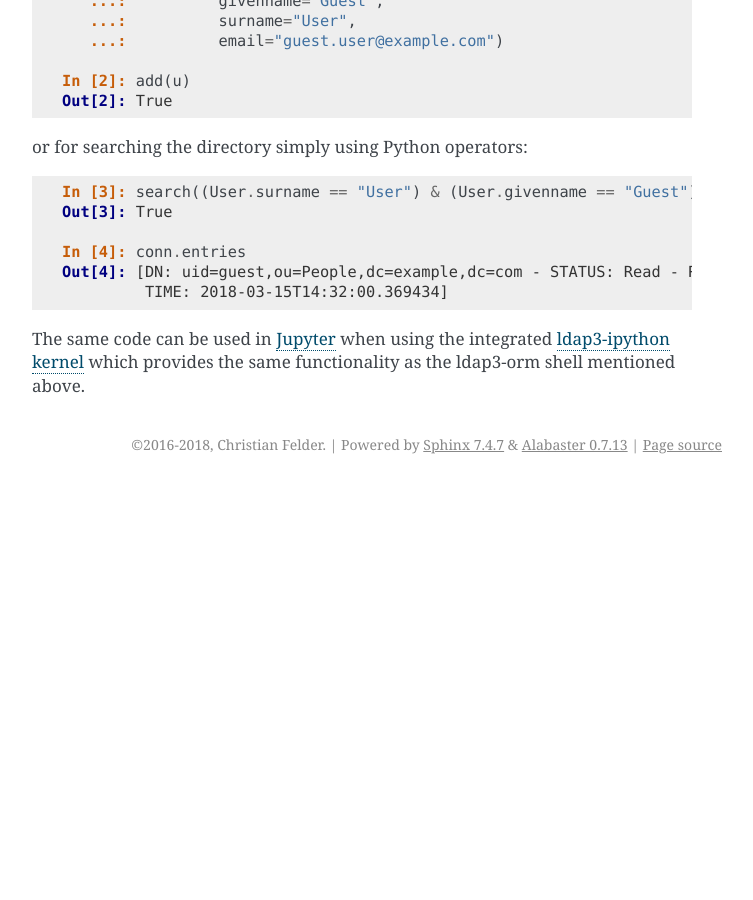
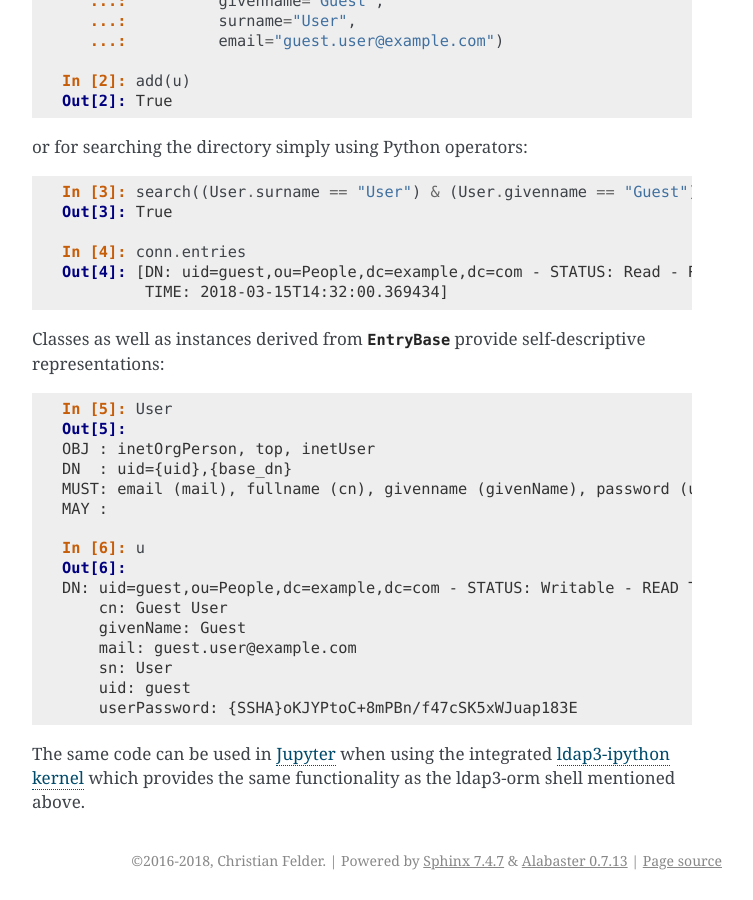
Before and after one commit to cfelder/ldap3-orm, a Sphinx documentation site: the page built from doc/examples/user.rst, in a window 1280 px wide and 900 px high, scrolled down 1461 px. Shown: the whole window, without its empty margins (388-1141 px from the left). Built offline with Sphinx 7.4.7, drawn with Linux system fonts in a browser that asks for light colours; the version number could not be read and is left out; before the commit the page ends 1945 px from its top, so only the background shows below that.

Commit message:
Add class repr for ORM models and dynamic EntryType classes
Change-Id: Iff83e6b1c0863398db8ce8093b891903f165efe2
Reviewed-on: https://code.bsm-felder.de/review/313
Reviewed-by: Christian Felder <webmaster@bsm-felder.de>

```diff
--- a/doc/examples/user.rst
+++ b/doc/examples/user.rst
@@ -73,6 +73,28 @@ or for searching the directory simply using Python operators:
    Out[4]: [DN: uid=guest,ou=People,dc=example,dc=com - STATUS: Read - READ
             TIME: 2018-03-15T14:32:00.369434]
 
+Classes as well as instances derived from :py:class:`~ldap3_orm.entry.EntryBase`
+provide self-descriptive representations:
+
+.. code-block:: ipython
+
+   In [5]: User
+   Out[5]:
+   OBJ : inetOrgPerson, top, inetUser
+   DN  : uid={uid},{base_dn}
+   MUST: email (mail), fullname (cn), givenname (givenName), password (userPassword), surname (sn), username (uid)
+   MAY :
+
+   In [6]: u
+   Out[6]:
+   DN: uid=guest,ou=People,dc=example,dc=com - STATUS: Writable - READ TIME: <never>
+       cn: Guest User
+       givenName: Guest
+       mail: guest.user@example.com
+       sn: User
+       uid: guest
+       userPassword: {SSHA}oKJYPtoC+8mPBn/f47cSK5xWJuap183E
+
 The same code can be used in `Jupyter <http://jupyter.org>`_ when using the
 integrated :ref:`ldap3-ipython kernel <ipython_jupyter_kernel>` which provides
 the same functionality as the ldap3-orm shell mentioned above.
```
Also changed, not shown: 1 other file.
